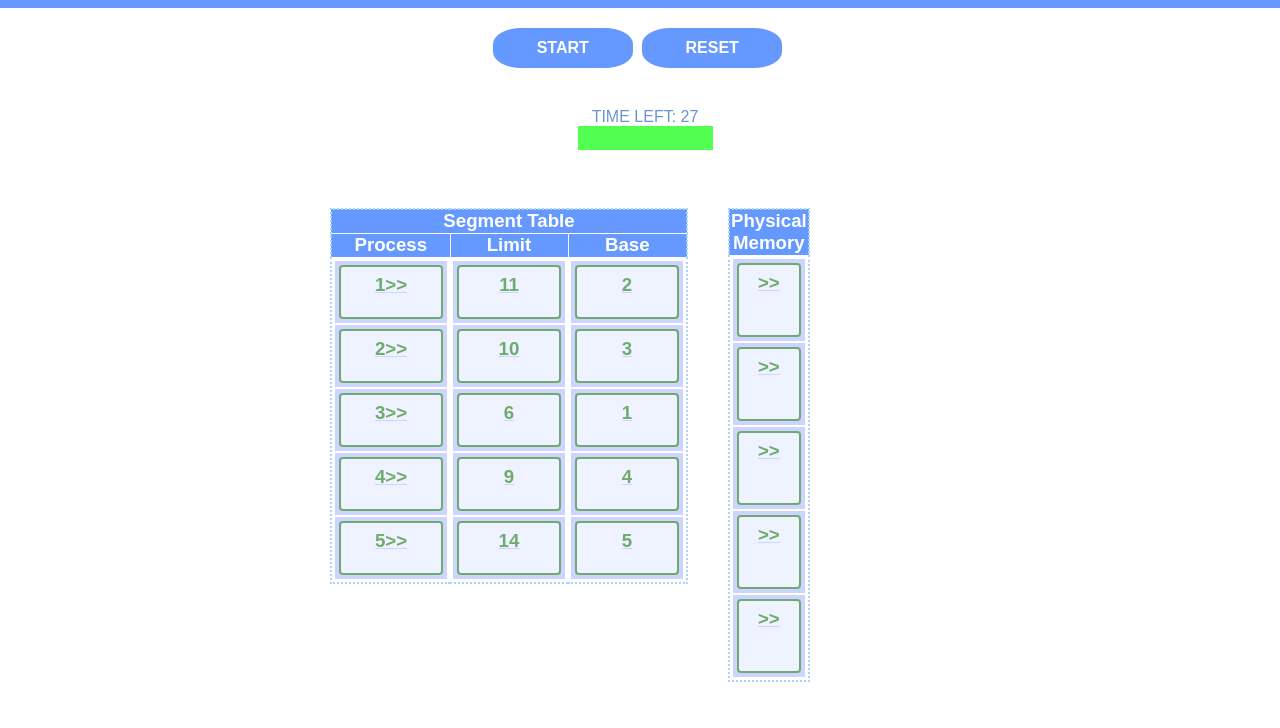
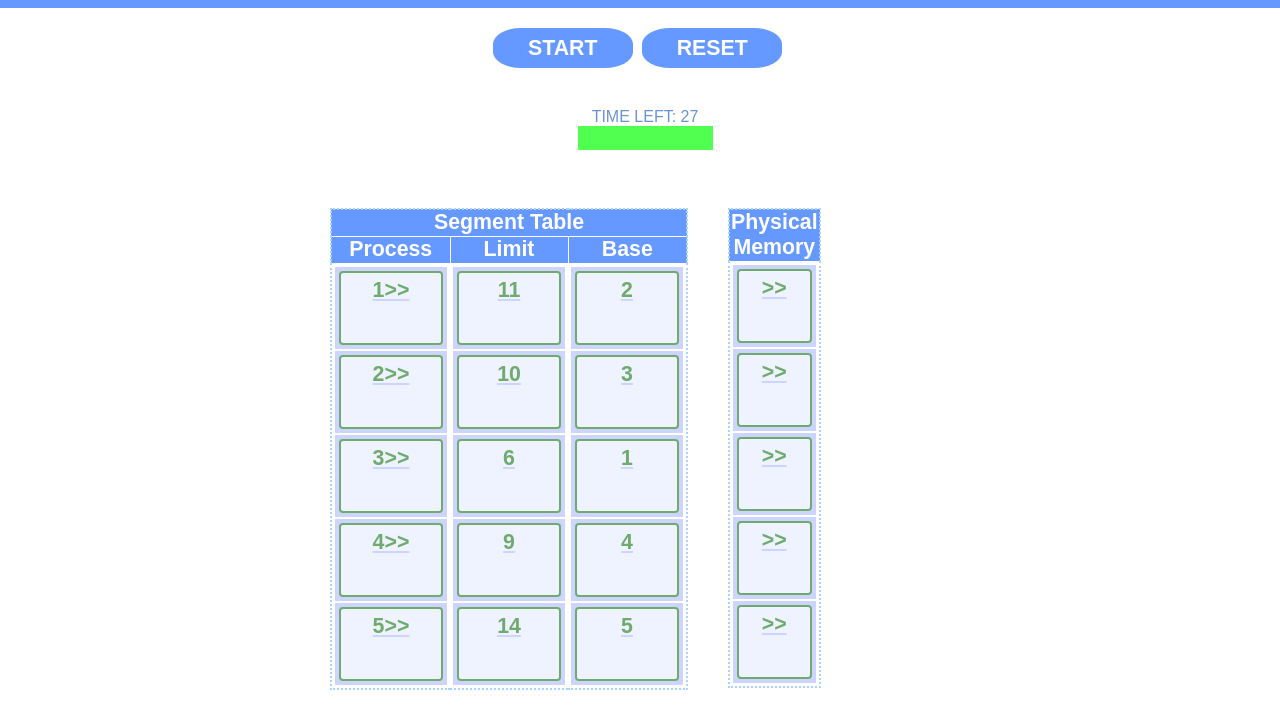
Before and after one commit to ingenierosantiago/segmentapp, a plain HTML site: page index.html in a window 1280 px wide. Both pictures are taken after a click on the button "START". Shown: the part 52-780 px from the top of the page. Drawn offline with Linux system fonts and the light colour scheme.

Commit message:
changes style4

```diff
--- a/index.html
+++ b/index.html
@@ -34,7 +34,7 @@
 		}
 		th, th.border{
 			border:1px solid white;
-			font-size:14pt;
+			font-size:16pt;
 		}
 		#head{
 			padding-left:40px;
@@ -56,7 +56,7 @@
 			z-index: 10;
 			background-color: white;
 			text-align: center;
-			font-size: 14pt;
+			font-size: 16pt;
 			font-weight:bold;
 			opacity: 0.7;
 			filter: alpha(opacity=70);
@@ -71,7 +71,7 @@
 		.drag:active{
 			opacity: 0.5;
 			color:white;
-			font-size:12pt;
+			font-size:16pt;
 		}
 		.drag2{
 			color: #499B33;
@@ -80,7 +80,7 @@
 			z-index: 10;
 			background-color: white;
 			text-align: center;
-			font-size: 14pt;
+			font-size: 16pt;
 			font-weight:bold;
 			opacity: 0.7;
 			filter: alpha(opacity=70);
@@ -93,7 +93,7 @@
 		.drag2:active{
 			opacity: 0.5;
 			color:white;
-			font-size:12pt;
+			font-size:16pt;
 		}
 
 
@@ -108,7 +108,7 @@
 			border: 2px solid white;
 			height: 50px;
 			text-align: center;
-			font-size: 14pt;
+			font-size: 16pt;
 			padding: 2px;
 		}
 
@@ -141,7 +141,7 @@
 			margin-right:5px;
 			text-transform:uppercase;
 			border-radius:20%/40%;
-			font-size:12pt;
+			font-size:16pt;
 			font-weight:bold;
 		}
 
@@ -149,7 +149,7 @@
 			border: 2px dotted #6699FF;
 			background-color:white;
 			color:#6699FF;
-			font-size:7pt;
+			font-size:10pt;
 		}
 	    	#cronometro {
 			padding-left: 10px;
@@ -167,7 +167,7 @@
 		.clock {
 			border:1px solid black;
 			margin-bottom:10px;
-			font-size:15pt;
+			font-size:16pt;
 			color:red;
 		}
 	</style>
@@ -203,13 +203,13 @@
 		}
 		function redraw(pix){
 			var dy;
-			dy = a2html(a, "setCurrent", "&gt;&gt;",5,'drag');
+			dy = a2html(a, "setCurrent", "&gt;&gt;",7,'drag');
 			$("div1").innerHTML = dy;
 			dy = a2html(b, "putIn", "&gt;&gt;",pix,'drag2');
 			$("div2").innerHTML = dy;
-			dy = a2html(c, "void", "",5,'drag');
+			dy = a2html(c, "void", "",7,'drag');
 			$("div3").innerHTML = dy;
-			dy = a2html(d, "void", "",5,'drag');
+			dy = a2html(d, "void", "",7,'drag');
 			$("div4").innerHTML = dy;
 
 
```
Also changed, not shown: 1 other file.
